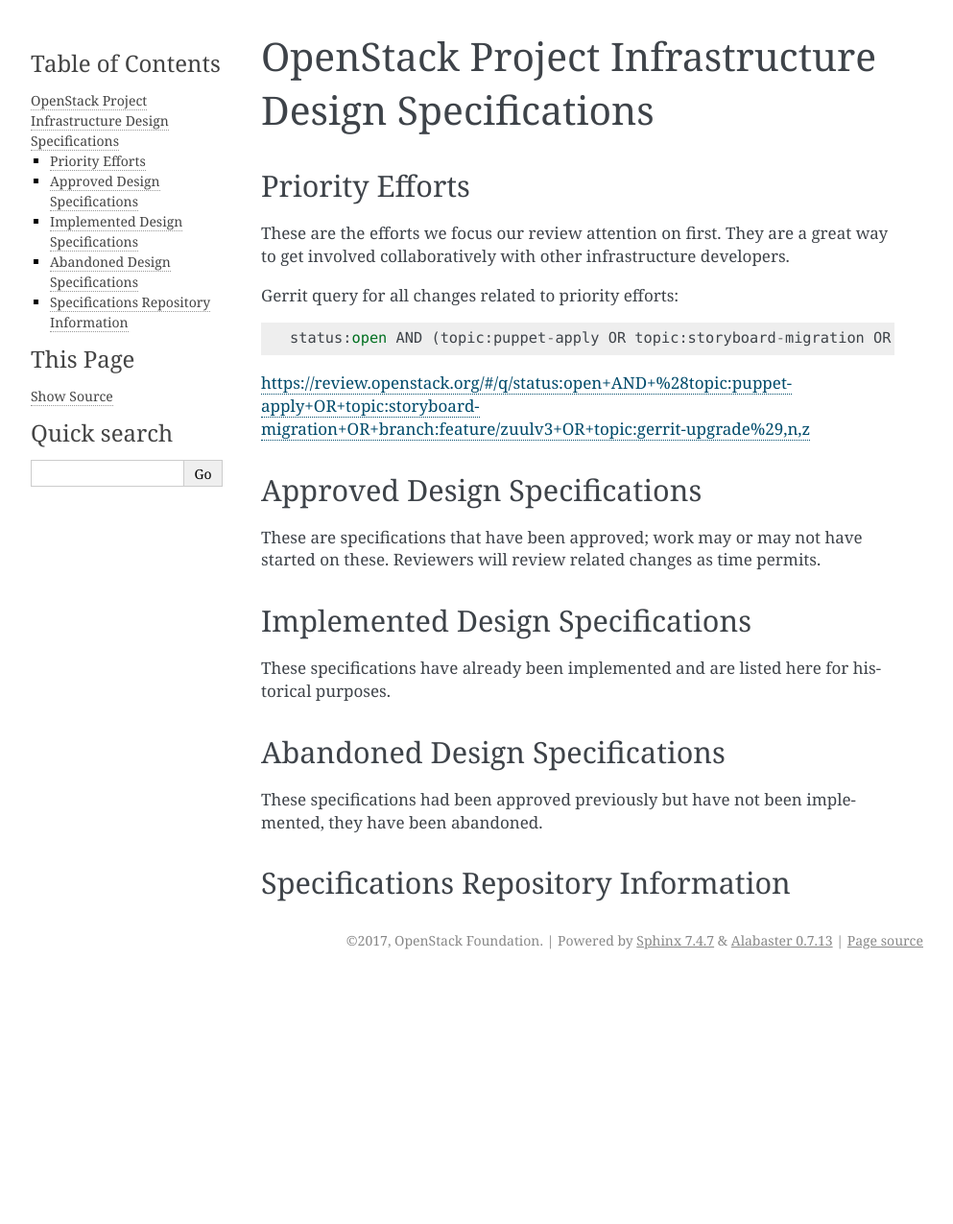
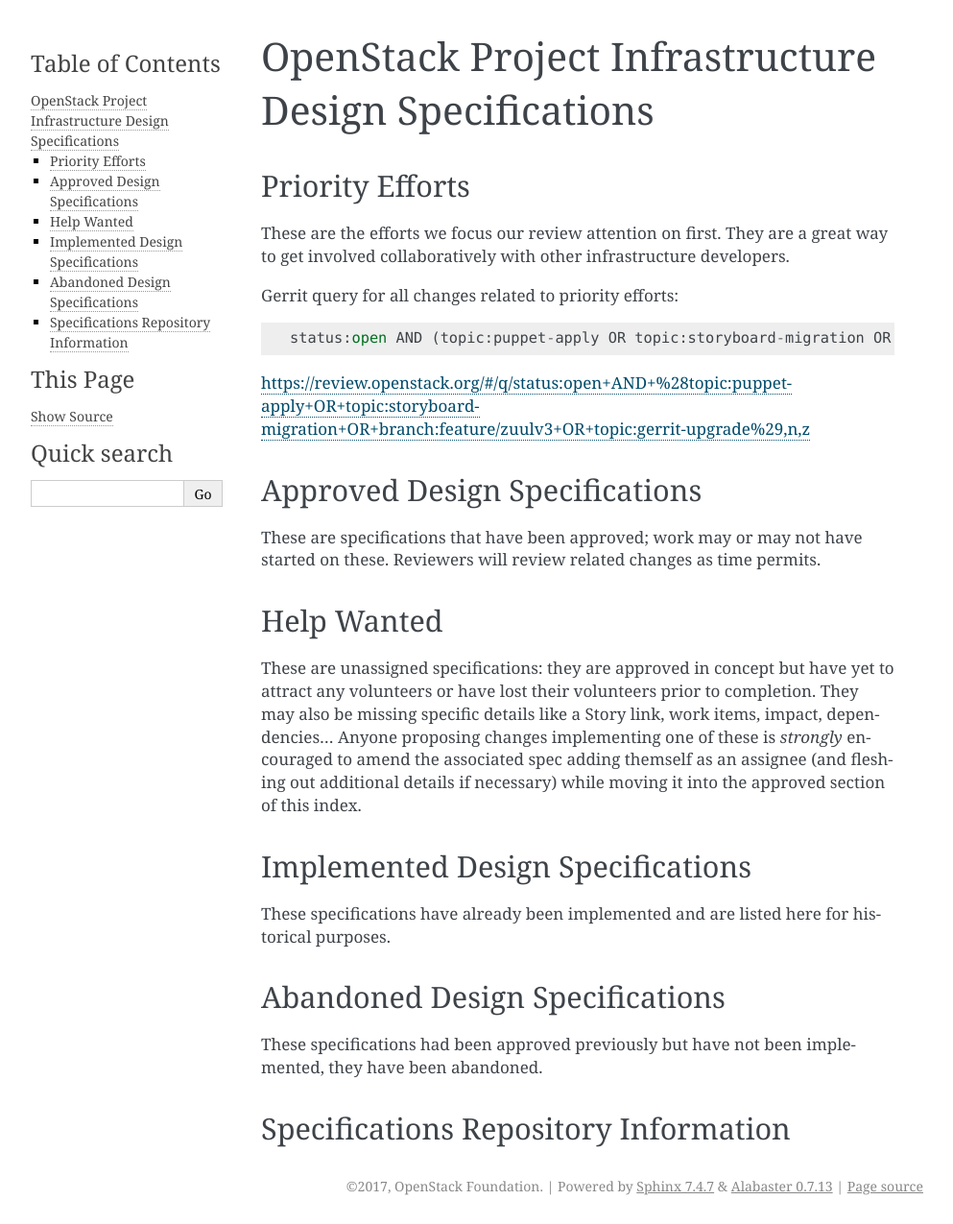
Before and after one commit to openstack-infra/infra-specs, a Sphinx documentation site: the page built from doc/source/index.rst, in a window 1280 px wide. Shown: the whole page at 96% size, without its empty margins (148-1141 px from the left). Built offline with Sphinx 7.4.7, drawn with Linux system fonts in a browser that asks for light colours; pages that are not in the unit, such as notebooks, are missing from menus; before the commit the page ends 1019 px from its top, so only the background shows below that.

Commit message:
Add a help-wanted section
To make it easier to find specs which have nobody driving them,
create a separate "Help Wanted" section where approved specs which
are neither implemented nor abandoned but lack assignees (and
possibly other details) are listed together.

Change-Id: Id2ffcc41a6d35b67b0d29dc75256052aebf86792

```diff
--- a/doc/source/index.rst
+++ b/doc/source/index.rst
@@ -44,21 +44,38 @@
    specs/nodepool-drivers
    specs/pholio
    specs/publish-election-repo
-   specs/puppet_4_prelim_testing
    specs/puppet-module-functional-testing
    specs/refstack_dot_org
    specs/releases-openstack-org
    specs/shade
    specs/stackalytics
+   specs/storyboard_worklists_boards
+   specs/translation_check_site
+   specs/unified_mirrors
+   specs/wiki_modernization
+
+Help Wanted
+===========
+
+These are unassigned specifications: they are approved in concept
+but have yet to attract any volunteers or have lost their volunteers
+prior to completion. They may also be missing specific details like
+a Story link, work items, impact, dependencies... Anyone proposing
+changes implementing one of these is *strongly* encouraged to amend
+the associated spec adding themself as an assignee (and fleshing out
+additional details if necessary) while moving it into the approved
+section of this index.
+
+.. toctree::
+   :glob:
+   :maxdepth: 1
+
+   specs/puppet_4_prelim_testing
    specs/storyboard_integration_tests
    specs/storyboard_story_tags
    specs/storyboard_subscription_pub_sub
    specs/storyboard_task_branches
-   specs/storyboard_worklists_boards
    specs/task-tracker
-   specs/translation_check_site
-   specs/unified_mirrors
-   specs/wiki_modernization
    specs/zuul_split
 
 Implemented Design Specifications
```
